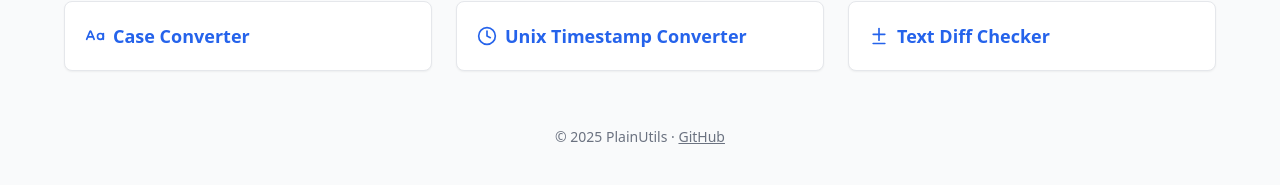
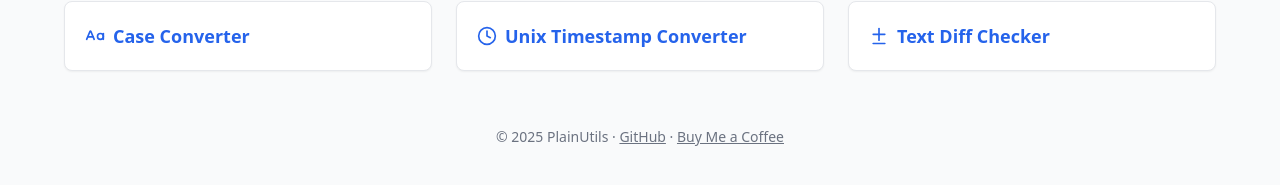
Before and after one commit to pingryte/plainutils, a Next.js app: page / in a window 1280 px wide. Shown: the part 261-446 px from the top of the page. Built offline with nearby package versions, Linux system fonts and the light colour scheme.

Commit message:
Added buy me a coffee footer

```diff
--- a/components/Layout.js
+++ b/components/Layout.js
@@ -108,8 +108,18 @@ export default function Layout({ title, children }) {
           className="underline hover:text-blue-500"
         >
           GitHub
+        </a>{' '}
+        ·{' '}
+        <a
+          href="https://coff.ee/pingryte"
+          target="_blank"
+          rel="noopener noreferrer"
+          className="underline hover:text-yellow-500"
+        >
+          Buy Me a Coffee
         </a>
       </footer>
+
     </div>
   );
 }
```
